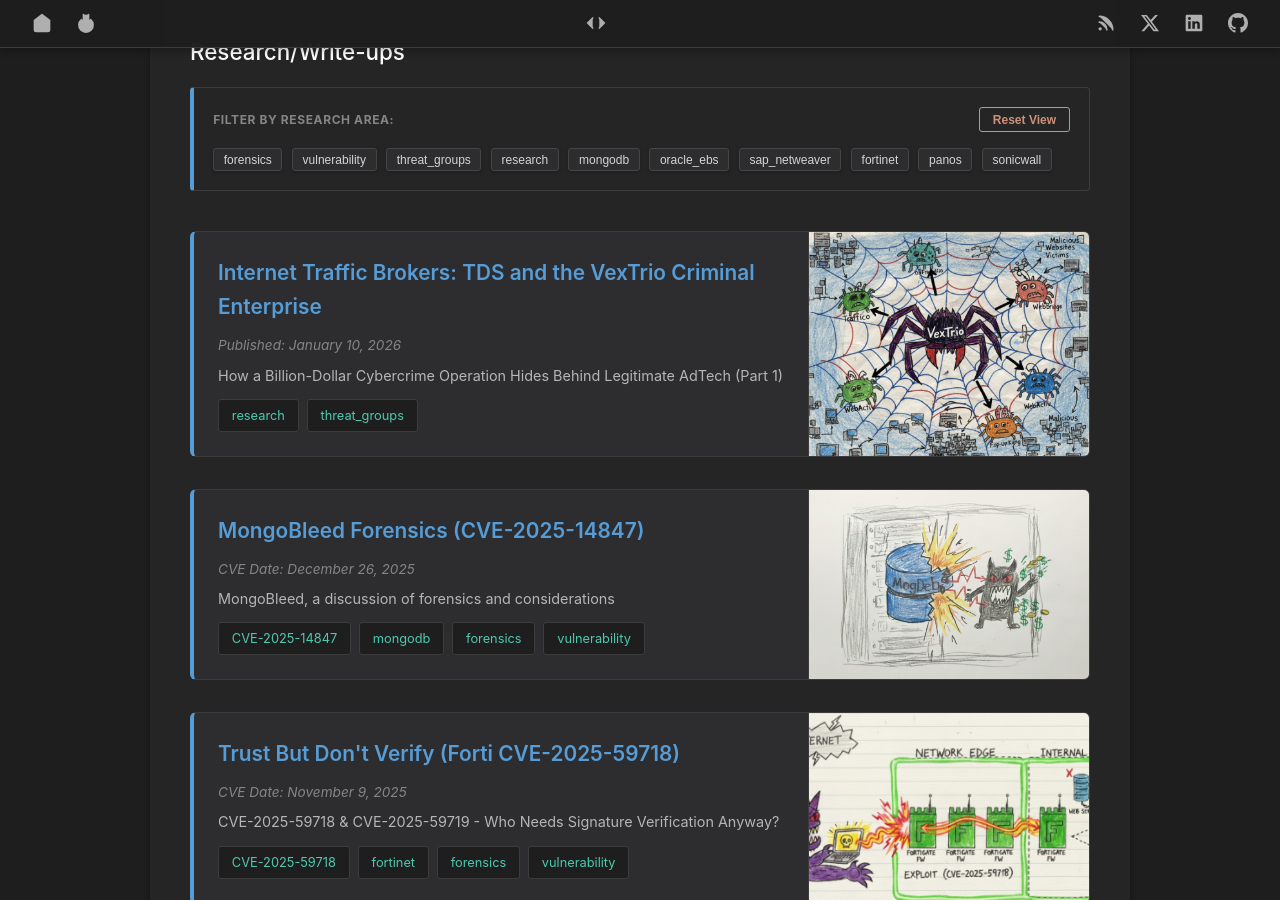
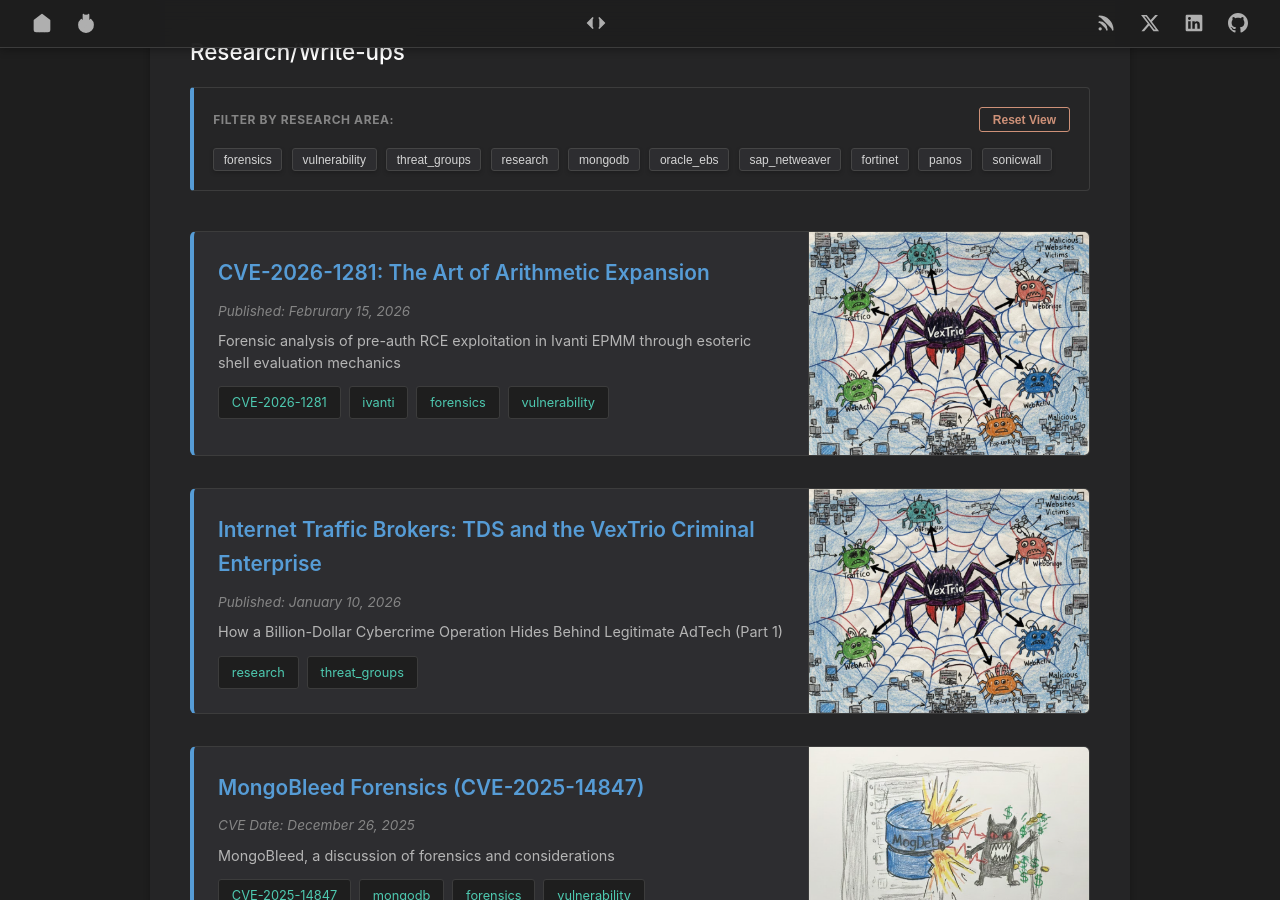
Before and after one commit to gottlabs/home, a Jekyll site: the page built from index.md, in a window 1280 px wide and 900 px high, scrolled down 367 px. Built offline with Jekyll 4.4.1, drawn with Linux system fonts in a browser that asks for light colours.

Commit message:
Update index.md

```diff
--- a/index.md
+++ b/index.md
@@ -72,6 +72,23 @@ function clearFilter() {
 </div>
 
 <div id="research-posts">
+
+<div class="research-post" data-tags="research,threat_groups">
+  <div class="post-content">
+    <h4><a href="{{ site.baseurl }}/2026/02/15/ivanti_epmm_cve-2026-1281">CVE-2026-1281: The Art of Arithmetic Expansion</a></h4>
+    <span class="post-date">Published: Februrary 15, 2026</span>
+    <p>Forensic analysis of pre-auth RCE exploitation in Ivanti EPMM through esoteric shell evaluation mechanics</p>
+    <div class="post-tags">
+      <span class="tag" onclick="filterByTag('CVE-2026-1281')">CVE-2026-1281</span>
+      <span class="tag" onclick="filterByTag('ivanti')">ivanti</span>
+      <span class="tag" onclick="filterByTag('forensics')">forensics</span>
+      <span class="tag" onclick="filterByTag('vulnerability')">vulnerability</span>
+    </div>
+  </div>
+  <div class="post-image">
+    <img src="{{ site.baseurl }}/assets/images/vextrio_tds_part1.png" alt="vextrio_tds_part1">
+  </div>
+</div>
 
 <div class="research-post" data-tags="research,threat_groups">
   <div class="post-content">
```
